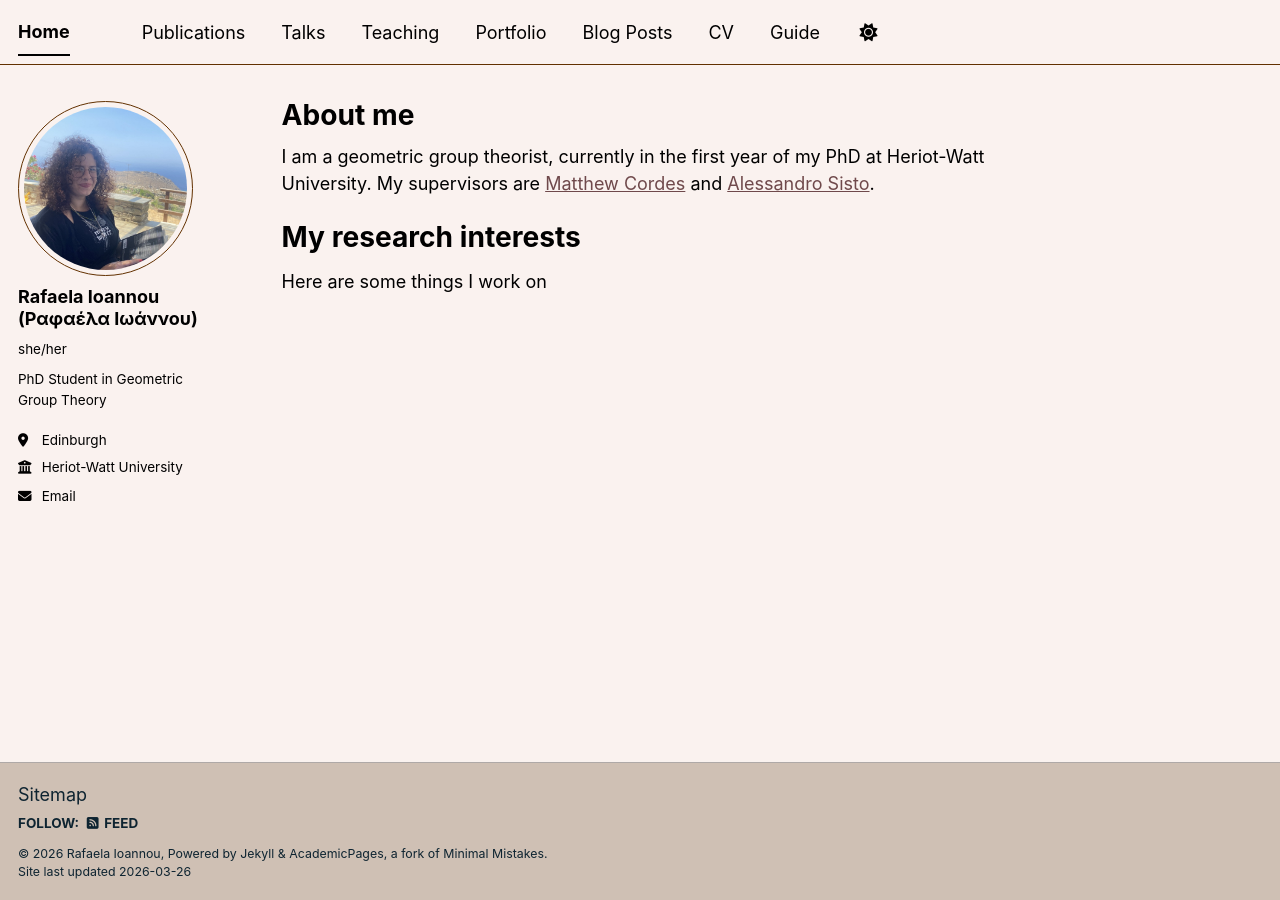
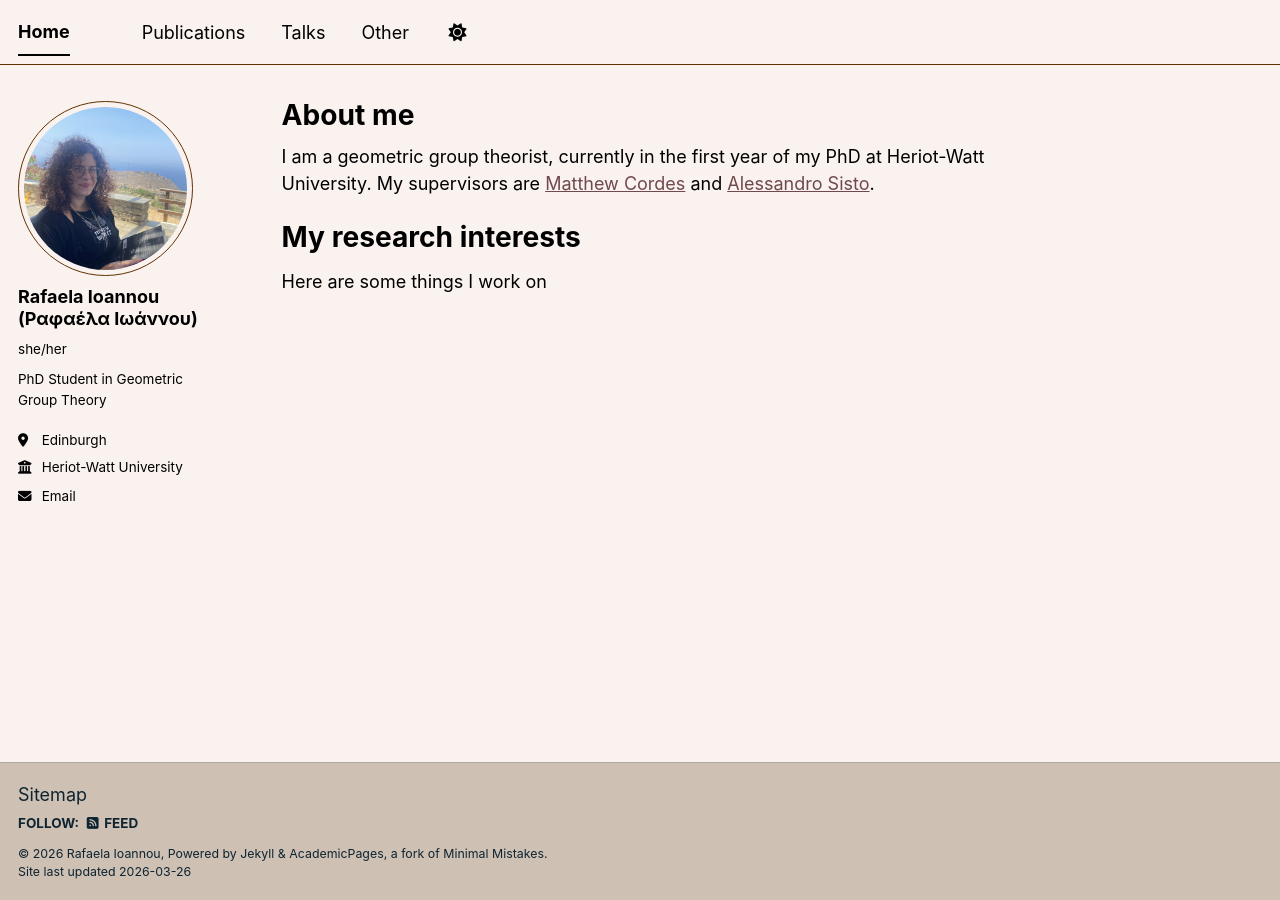
Before and after one commit to rafaela-ioannou/rafaela-ioannou.github.io, a Jekyll site: the page built from _pages/about.md, in a window 1280 px wide. Built offline with Jekyll 4.4.1, drawn with Linux system fonts in a browser that asks for light colours; a script bundle is joined from its source files by our own code; library files that are not in the unit come from our copies; part of the change alters nothing that is shown.

Commit message:
changed navbar to only include relevant things

```diff
--- a/_data/navigation.yml
+++ b/_data/navigation.yml
@@ -14,20 +14,20 @@ main:
   - title: "Talks"
     url: /talks/
 
-  - title: "Teaching"
-    url: /teaching/
+ # - title: "Teaching"
+  #  url: /teaching/
 
-  - title: "Portfolio"
-    url: /portfolio/
+  #- title: "Portfolio"
+   # url: /portfolio/
 
-  - title: "Blog Posts"
-    url: /year-archive/
+  #- title: "Blog Posts"
+   # url: /year-archive/
 
-  - title: "CV"
-    url: /cv/
+  - title: "Other"
+    url: /other/
 
   # - title: "CV"
   #   url: /cv-json/
 
-  - title: "Guide"
-    url: /markdown/
+  #- title: "Guide"
+   # url: /markdown/
```
